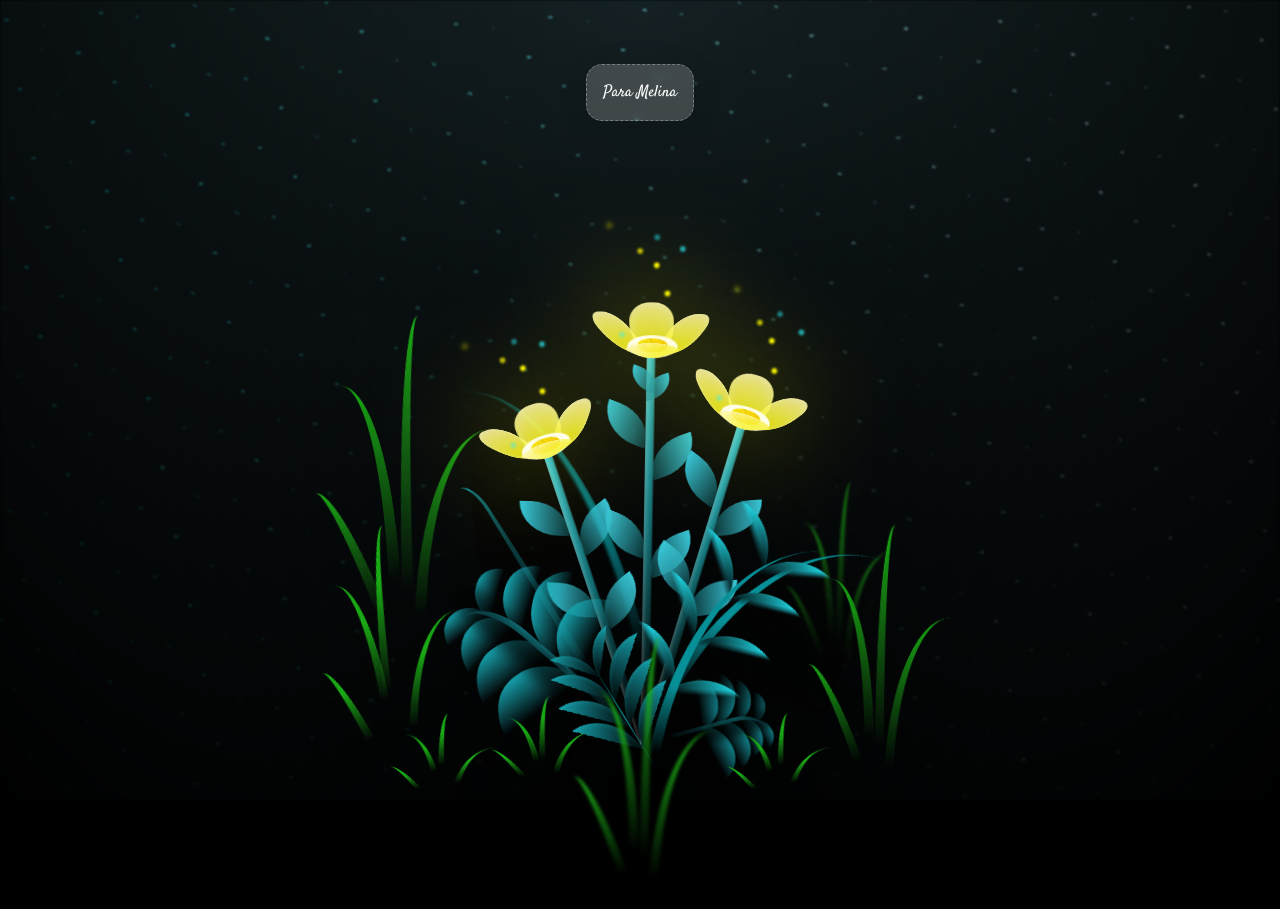
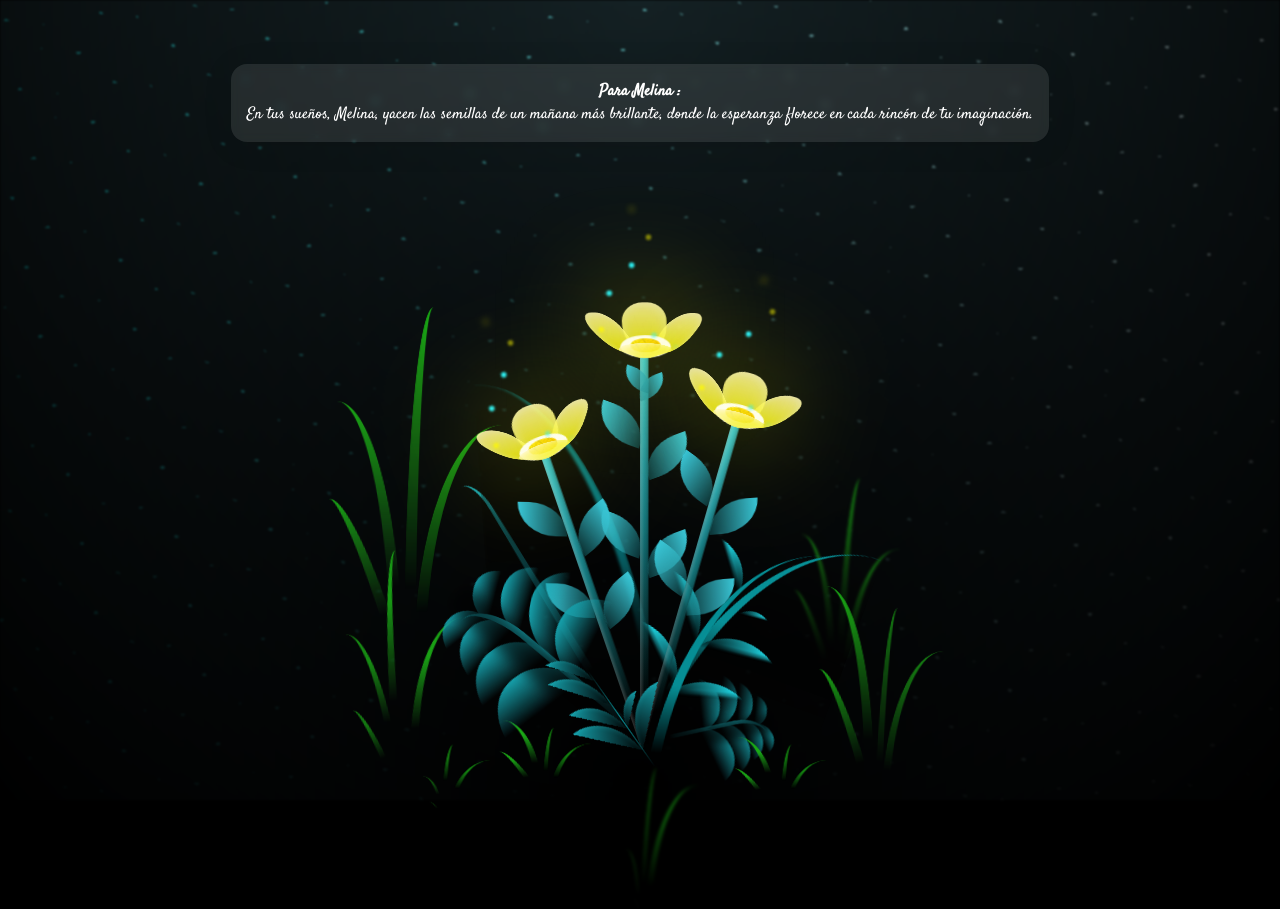
Before and after one commit to cmgus/yellow-flowers, a website built with Vite: page index.html in a window 1280 px wide. Built offline with nearby package versions, Linux system fonts and the light colour scheme.

```diff
--- a/index.html
+++ b/index.html
@@ -14,7 +14,7 @@
 
 <body>
   <div class="night"></div>
-  <p class="message">Para Melina</p>
+  <p id="message" class="message" style="text-align: center;"></p>
   <div class="flowers">
     <div class="flower flower--1">
       <div class="flower__leafs flower__leafs--1">
--- a/main.js
+++ b/main.js
@@ -1,32 +1,51 @@
 import './style.css'
-import javascriptLogo from './javascript.svg'
-import viteLogo from '/vite.svg'
-import { setupCounter } from './counter.js'
 
-document.querySelector('#app').innerHTML = `
-  <div>
-    <a href="https://vitejs.dev" target="_blank">
-      <img src="${viteLogo}" class="logo" alt="Vite logo" />
-    </a>
-    <a href="https://developer.mozilla.org/en-US/docs/Web/JavaScript" target="_blank">
-      <img src="${javascriptLogo}" class="logo vanilla" alt="JavaScript logo" />
-    </a>
-    <h1>Hello Vite!</h1>
-    <div class="card">
-      <button id="counter" type="button"></button>
-    </div>
-    <p class="read-the-docs">
-      Click on the Vite logo to learn more
-    </p>
-  </div>
-`
+const poems = [
+  'En el jardín de tus sueños, _name_, florecen esperanzas como rosas en primavera, perfumando el aire con la dulzura de tus anhelos más profundos.',
+  'En cada lágrima que derramas, _name_, encuentras la fuerza para regar el jardín de tu alma, cultivando la resiliencia que te lleva a florecer aún en la oscuridad.',
+  'Como un faro en la tormenta, tu sonrisa ilumina el horizonte, _name_, guiando a los corazones perdidos hacia la calma de tus aguas serenas.',
+  'En el lienzo de la vida, _name_, pintas paisajes de coraje y determinación, transformando obstáculos en senderos hacia la plenitud.',
+  'Que las estrellas en el cielo sean testigos, _name_, de tu valentía que desafía la gravedad, elevándote por encima de los miedos que intentan amarrarte a tierra.',
+  'En el eco de tus susurros nocturnos, _name_, resuena el poder de tu voz interior, recordándote que en la quietud encuentras la fortaleza para seguir adelante.',
+  'Cada cicatriz en tu piel cuenta una historia, _name_, de batallas libradas y lecciones aprendidas, marcando el camino hacia la belleza de tu propia resurrección.',
+  'Como el vuelo del colibrí entre las flores, _name_, tu gracia y ligereza desafían la gravedad de la adversidad, danzando con la vida en un eterno renacer.',
+  'En el eco del silencio, _name_, escucha el susurro del universo que te susurra al oído: eres más fuerte de lo que crees, más valiente de lo que imaginas.',
+  'Que cada amanecer sea un recordatorio, _name_, de que en cada nuevo día yace la promesa de un nuevo comienzo, una nueva oportunidad para brillar con todo tu esplendor.',
+  "_name_, en tus ojos resplandece la luz del universo, reflejando la eternidad de tu espíritu radiante.",
+  "En tu voz, _name_, encuentro la melodía que calma mi alma inquieta y me lleva a la serenidad más profunda.",
+  "Como un lirio entre espinas, _name_, tu gracia y delicadeza sobresalen en un mundo lleno de caos y adversidad.",
+  "_name_, tus pasos son el eco de la esperanza, marcando un camino de posibilidades infinitas y sueños realizados.",
+  "En tu abrazo, _name_, encuentro el refugio donde se disipan mis miedos y renace la fe en un mañana mejor.",
+  "Como el viento que acaricia las hojas en otoño, _name_, tu presencia trae consuelo y renovación a mi corazón cansado.",
+  "_name_, en cada lágrima que cae, veo la valentía de un alma que se atreve a sentir profundamente en un mundo que a menudo se niega a hacerlo.",
+  "Como el sol que se alza cada mañana, _name_, tu resplandor ilumina incluso los rincones más oscuros de la desesperación, trayendo consigo la promesa de un nuevo día.",
+  "En tus sueños, _name_, yacen las semillas de un mañana más brillante, donde la esperanza florece en cada rincón de tu imaginación.",
+  "_name_, eres la danza de la vida en su forma más pura, un remolino de energía y pasión que transforma el mundo a su paso.",
+  "Como un faro en la noche, _name_, tu amor guía mi camino en medio de la oscuridad, mostrándome la belleza que aún espera ser descubierta.",
+  "En el eco de tu risa, _name_, encuentro la melodía que da ritmo a mi corazón y alegra mi existencia.",
+  "_name_, tus cicatrices son medallas de honor, testigos silenciosos de las batallas que has librado y las victorias que has alcanzado.",
+  "Como el río que fluye sin cesar, _name_, tu fuerza es inagotable, llevándote hacia adelante incluso cuando los obstáculos parecen insuperables.",
+  "En tu mirada, _name_, encuentro la calma que anhelo, la quietud que me permite encontrar mi centro en medio del caos.",
+  "_name_, como el ave fénix, renaces de las cenizas de tus desafíos, emergiendo con una fuerza renovada y una determinación inquebrantable.",
+  "Como el arco iris después de la tormenta, _name_, tu presencia es un recordatorio de que la belleza puede surgir incluso de los momentos más oscuros.",
+  "En tu sonrisa, _name_, veo la luz del universo brillando a través de ti, iluminando mi camino y dándome esperanza en tiempos difíciles.",
+  "_name_, tus palabras son el bálsamo que cura mis heridas y el fuego que enciende mi alma, dándome el coraje para enfrentar cualquier desafío.",
+  "Como una estrella en la noche, _name_, tu luz guía mi camino en la oscuridad, recordándome que nunca estoy solo en este viaje llamado vida."
 
-setupCounter(document.querySelector('#counter'))
+]
 
-
-onload = () => {
-  const c = setTimeout(() => {
-    document.body.classList.remove("not-loaded");
-    clearTimeout(c);
-  }, 1000);
-};
+document.addEventListener('DOMContentLoaded', () => {
+  const searchParams = new URLSearchParams(window.location.search)
+  const poemIndex = Math.floor(Math.random() * 20)
+  const name = searchParams.get('name') || 'Melina'
+  console.log(name)
+  const poem = poems[poemIndex].replace(
+    '_name_',
+    `<span id="nam">${name}</span>`
+  )
+  console.log(poem)
+  message.innerHTML = `
+  <b>Para ${name} :</b><br>
+  ${poem}
+  `
+})
--- a/style.css
+++ b/style.css
@@ -1197,7 +1197,7 @@
   position: absolute;
   /* bottom: 1vmin; */
   /* transform-origin: bottom center; */
-
+  margin: 0 1rem;
 
   padding: 1rem;
   /* margin-top: 20vmin; */
@@ -1208,12 +1208,12 @@
   margin-top: 8dvh;
   color: white;
 
-  background: rgba(255, 255, 255, 0.2);
+  background: rgba(255, 255, 255, 0.1);
   border-radius: 16px;
   box-shadow: 0 4px 30px rgba(0, 0, 0, 0.1);
   backdrop-filter: blur(5px);
   -webkit-backdrop-filter: blur(5px);
-  border: 1px dashed rgba(255, 255, 255, 0.3);
+  border: 0px solid rgba(255, 255, 255, 0.3);
 }
 
 @media (max-width: 600px) {
@@ -1221,3 +1221,7 @@
     align-self: center;
   }
 }
+
+#name {
+  text-transform: capitalize;
+}
```
Also changed, not shown: public/isabel.html (renamed from isabel.html), 1 other file.
